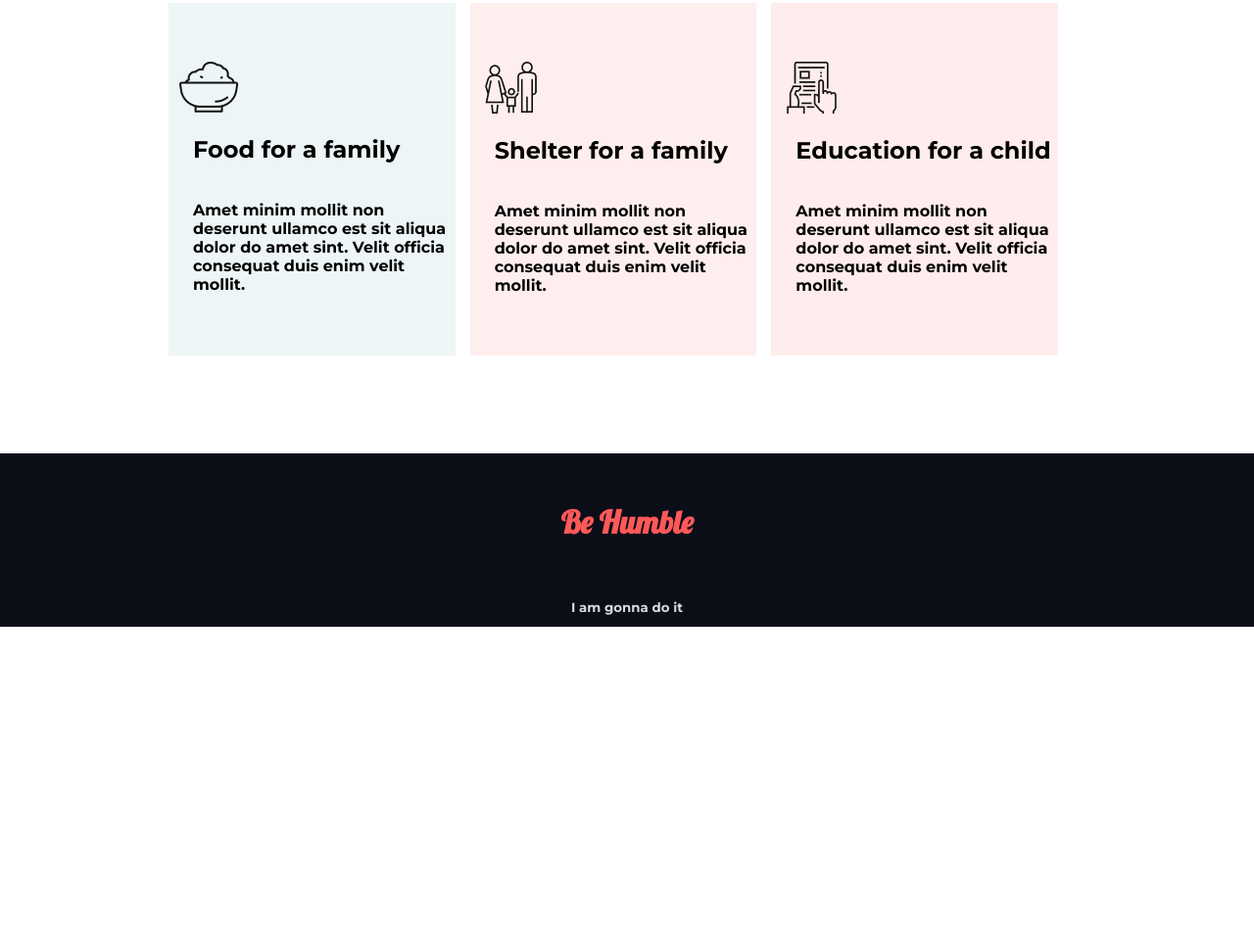
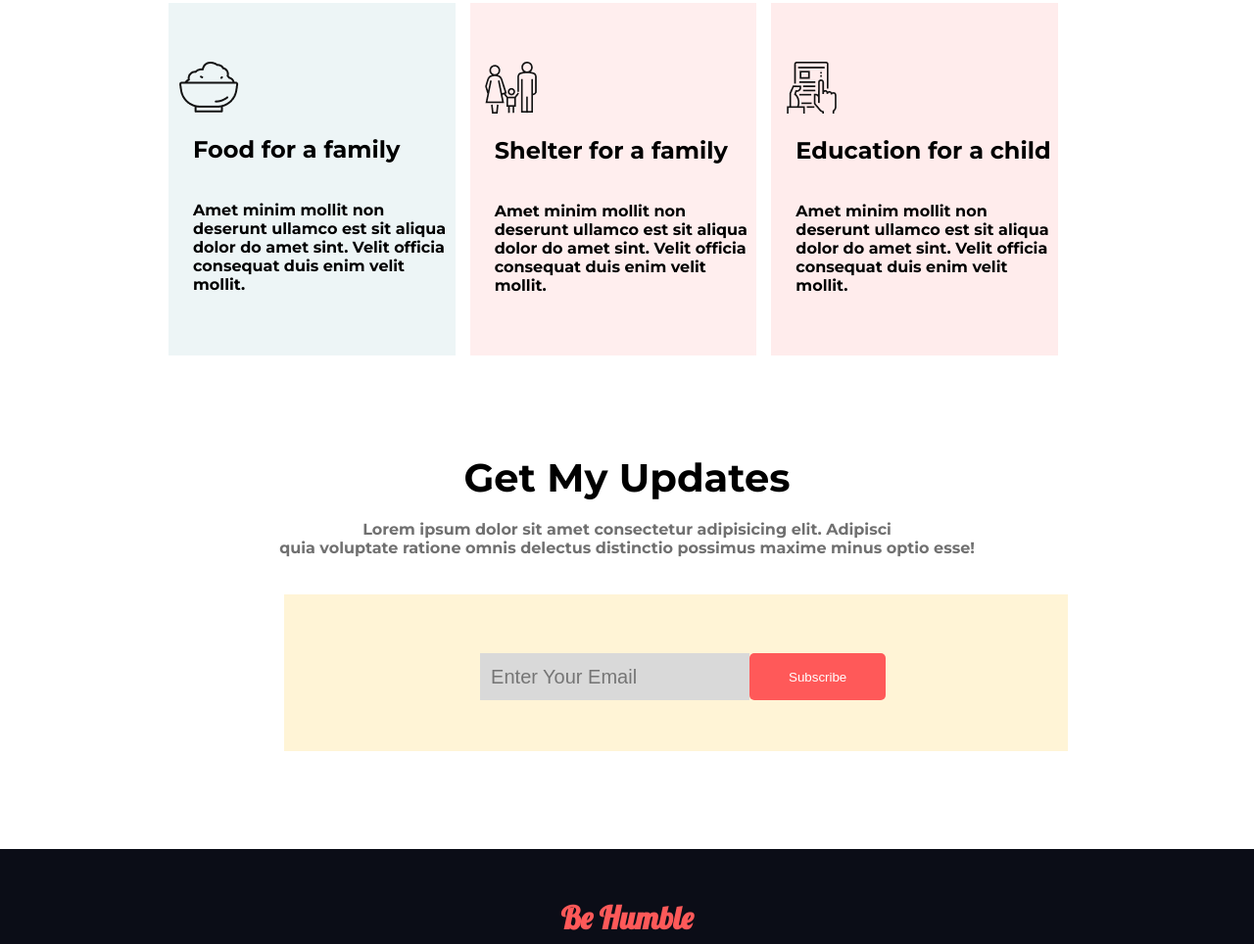
Before and after one commit to cpartha2000/donate-today, a plain HTML site: page index.html in a window 1280 px wide. Shown: the part 1476-2440 px from the top of the page at 98% size. Before the commit the page ends 2116 px from the top, so only its background shows below. Drawn offline with Linux system fonts and the light colour scheme.

Commit message:
Almost Done

```diff
--- a/index.html
+++ b/index.html
@@ -76,6 +76,16 @@
             </div>
            </div>
         </section>
+
+        <section  class="email-sec">
+            <h1 id="get-update">Get My Updates</h1>
+            <br>
+            <p id="email-sec-p">Lorem ipsum dolor sit amet consectetur adipisicing elit. Adipisci <br> quia voluptate ratione omnis delectus distinctio possimus maxime minus optio esse!</p> <br><br>
+            <div class="email-div">
+                    <input id="input-email" type="Email" placeholder="  Enter Your Email">
+                    <button class="link-button subscribe-btn">Subscribe</button>
+            </div>
+        </section>
         <footer>
             <h1 id="footer-h1">Be Humble</h1>
             <br><br><br>
--- a/style.css
+++ b/style.css
@@ -29,9 +29,10 @@ section{
 .link-button{
     background-color: #FF5959;
     padding: 15px 40px;
-    border-radius: 10px;
+    border-radius: 5px;
     text-decoration: none;
     color: white;
+    height: 48px;
 }
 .donate-h1{
     color: black;
@@ -126,3 +127,32 @@ footer{
 #footer-small{
     color: #D9DBE1;
 }
+.email-sec{
+    text-align: center;
+}
+.email-div{
+    display: flex;
+    height: 100px;
+    width: 800px;
+    background-color: #FFF4D6;
+    margin-left: 290px;
+    padding-top: 60px;
+}
+#input-email{
+    height: 48px;
+    width: 275px;
+    font-size: 20px;
+    color: #AA9F9F;
+    background-color: #D9D9D9;
+    margin-left: 200px;
+    border: none;
+}
+#email-sec-p{
+    color: #707070;
+}
+.subscribe-btn{
+    border: none;
+}
+#get-update{
+    font-size: 40px;
+}
```
